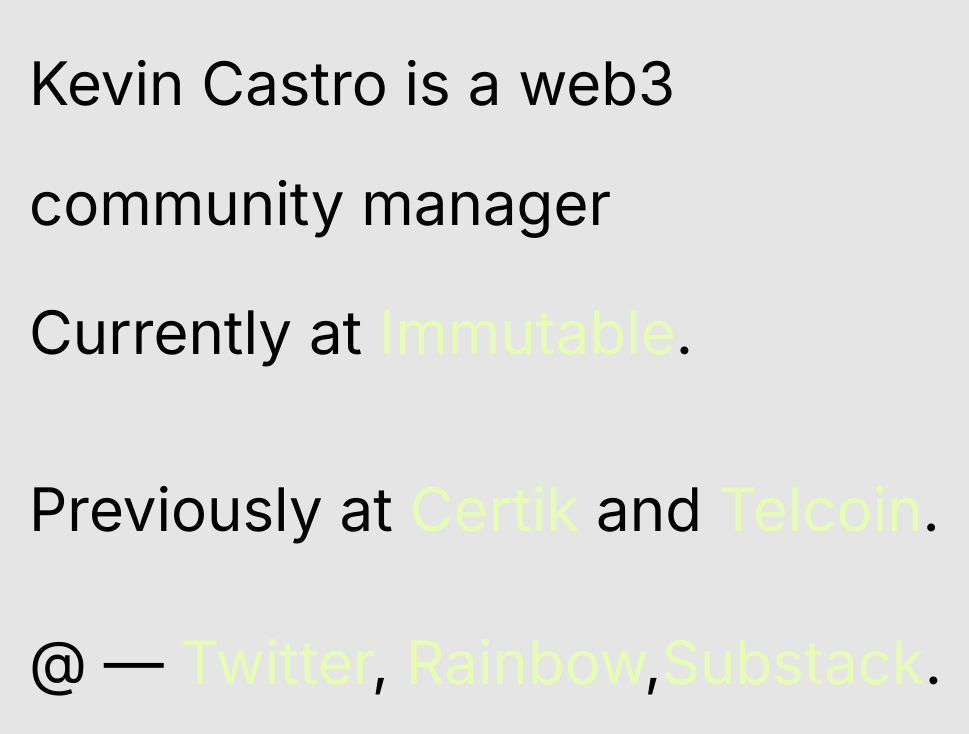
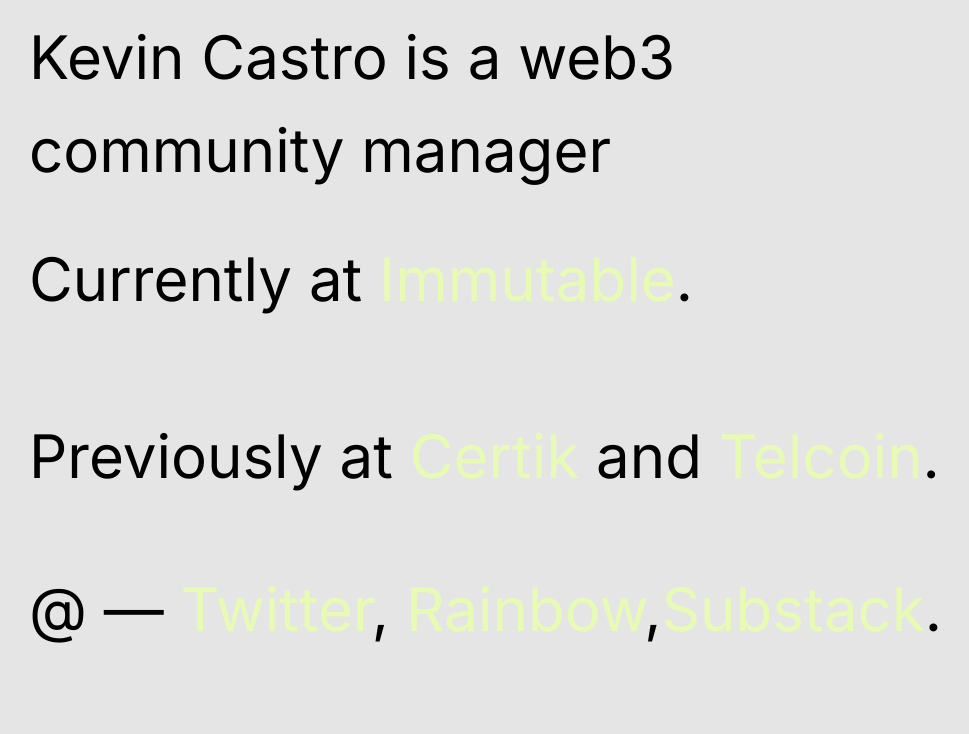
Before and after one commit to SonnyCastro/kevsite, a Next.js app: page / in a window 1280 px wide. Shown: the top 734 px of the page, without its empty margins (59-1028 px from the left). Built offline with nearby package versions, Linux system fonts and the light colour scheme.

Commit message:
forgot this

```diff
--- a/styles/Home.module.css
+++ b/styles/Home.module.css
@@ -30,7 +30,7 @@
 .description {
   max-width: 650px;
   width: 100%;
-  line-height: 103px;
+  line-height: 50px;
 }
 
 .grid {
```
